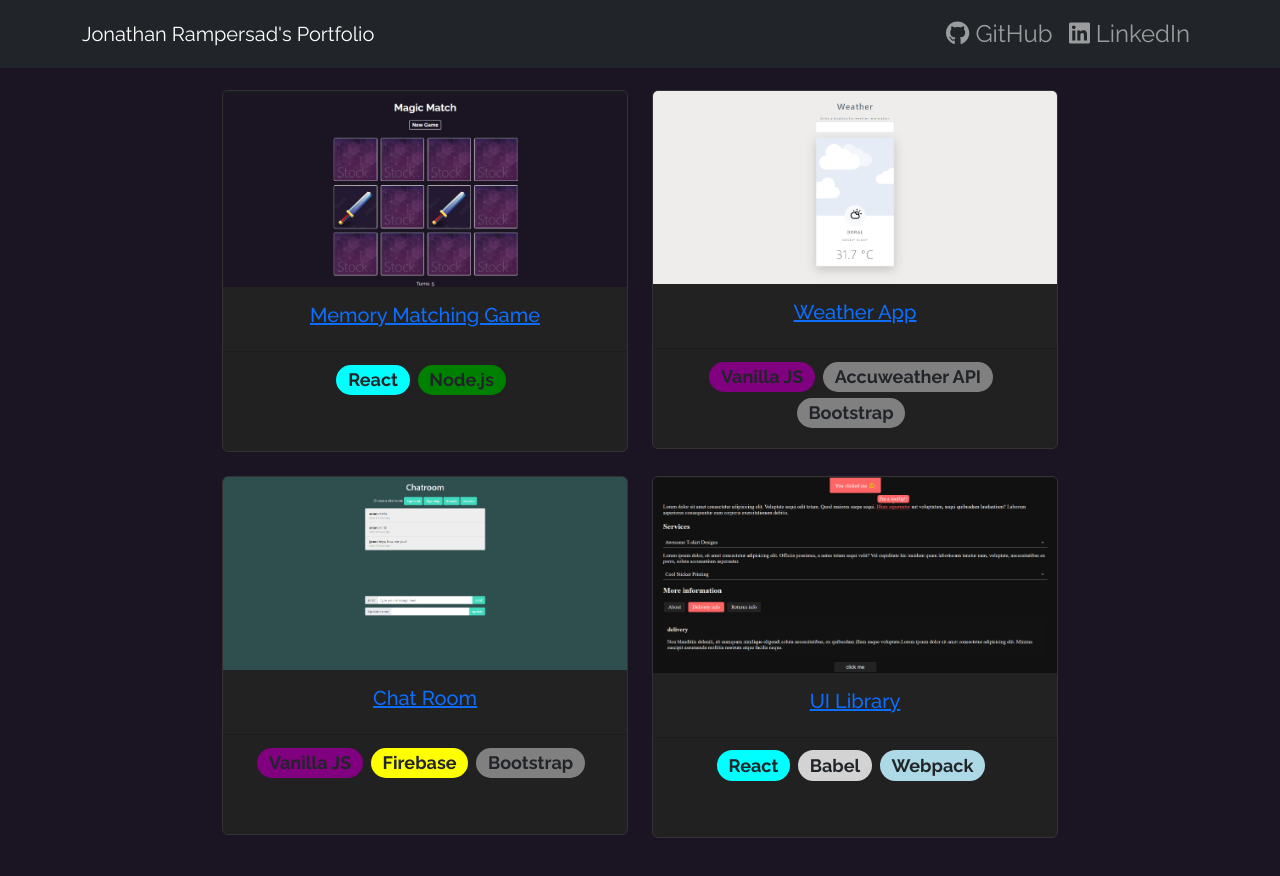
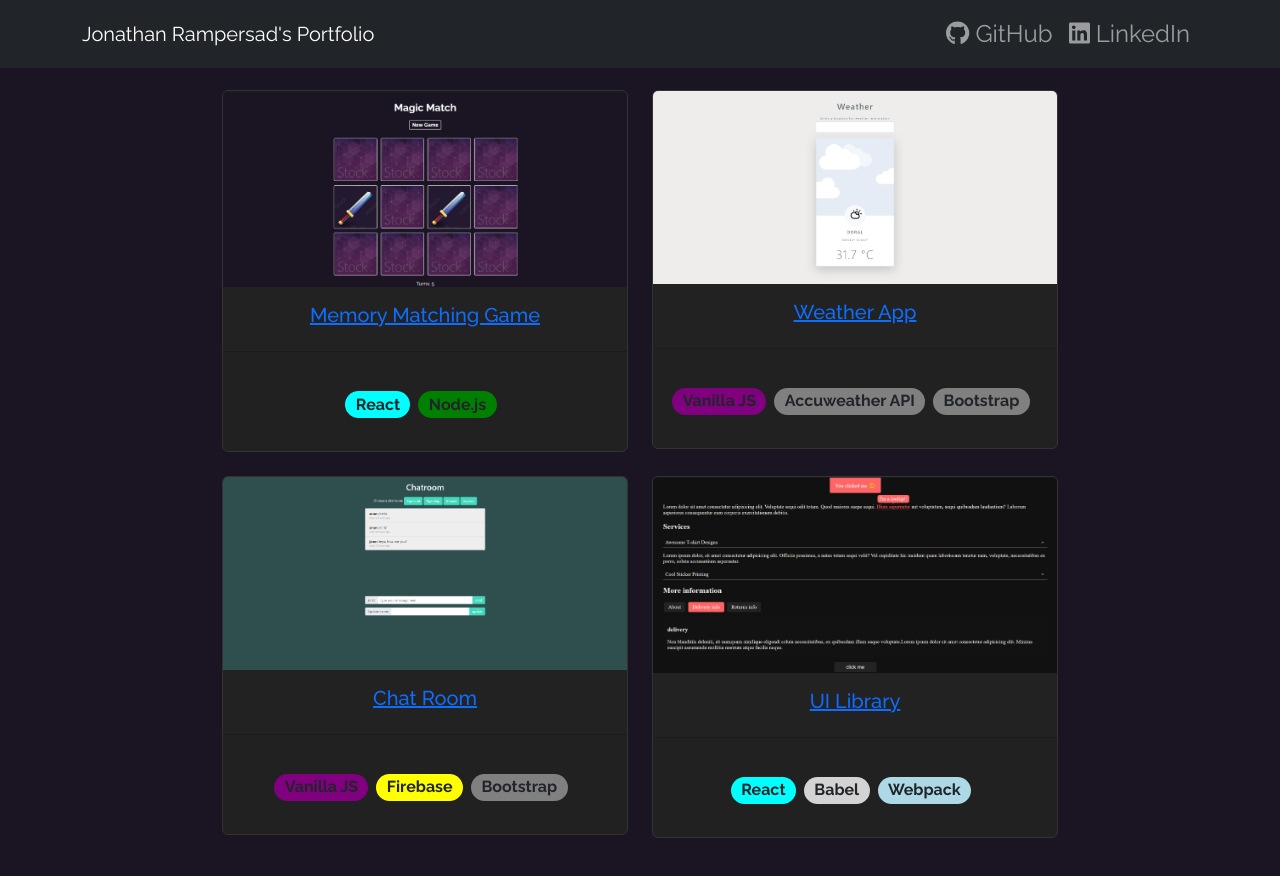
Before and after one commit to jono-rams/portfolio, a React (Create React App) app: page / in a window 1280 px wide. Shown: the top 876 px of the page. Built offline with nearby package versions, Linux system fonts and the light colour scheme.

Commit message:
Styling changes (#7)

```diff
--- a/src/components/ProjectGrid.css
+++ b/src/components/ProjectGrid.css
@@ -19,4 +19,6 @@
 
 .card-footer {
   height: 100px;
+  align-content: space-around;
+  align-items: center;
 }
--- a/src/components/ProjectGrid.js
+++ b/src/components/ProjectGrid.js
@@ -43,29 +43,28 @@ const ProjectGrid = () => {
   };
 
   return (
-    <div className="container">
-      <div className="row">
+    <div className="container text-center">
+      <div className="row row-cols-2">
         {projects.map((project) => (
-          <div className="col-md-6 mb-4" key={project.title}>
+          <div className="col mb-4" key={project.title}>
             <div className="card">
               <a href={project.link} target="_blank" rel="noopener noreferrer">
                 <img src={project.image} className="card-img-top" alt={project.title} />
                 <div className="card-body">
                   <h5 className="card-title">{project.title}</h5>
-
                 </div>
-              </a>
                 <div className="card-footer">
                   {project.technologies.map((tech) => (
                     <span
                       key={tech}
-                    className="badge rounded-pill me-2 text-dark"
+                      className="badge rounded-pill me-2 fs-6 text-dark"
                       style={{ backgroundColor: techColors[tech] || 'gray' }}
                     >
                       {tech}
                     </span>
                   ))}
                 </div>
+              </a>
             </div>
           </div>
         ))}
```
Lines whose indentation alone changed are shown as unchanged.
